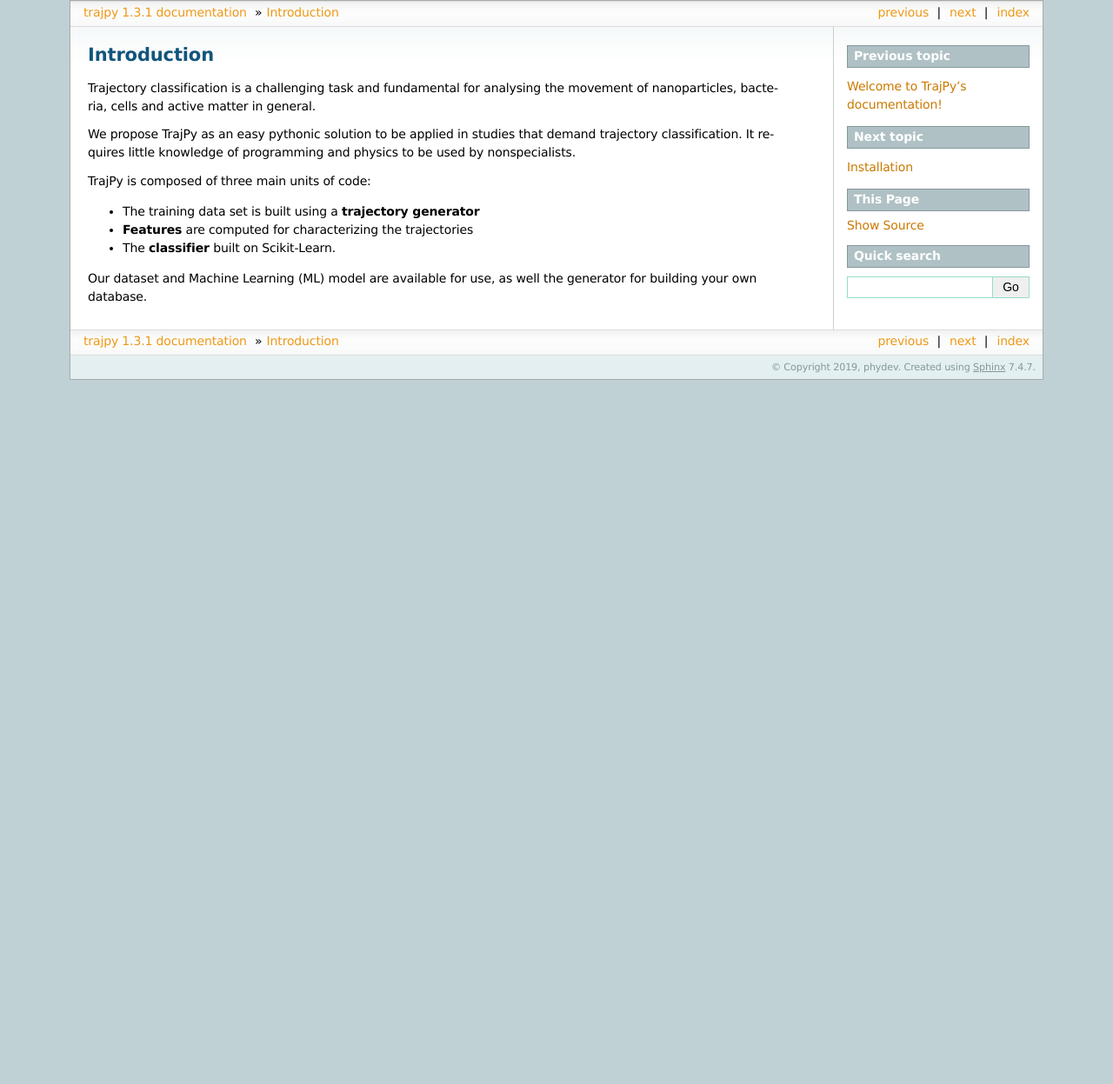
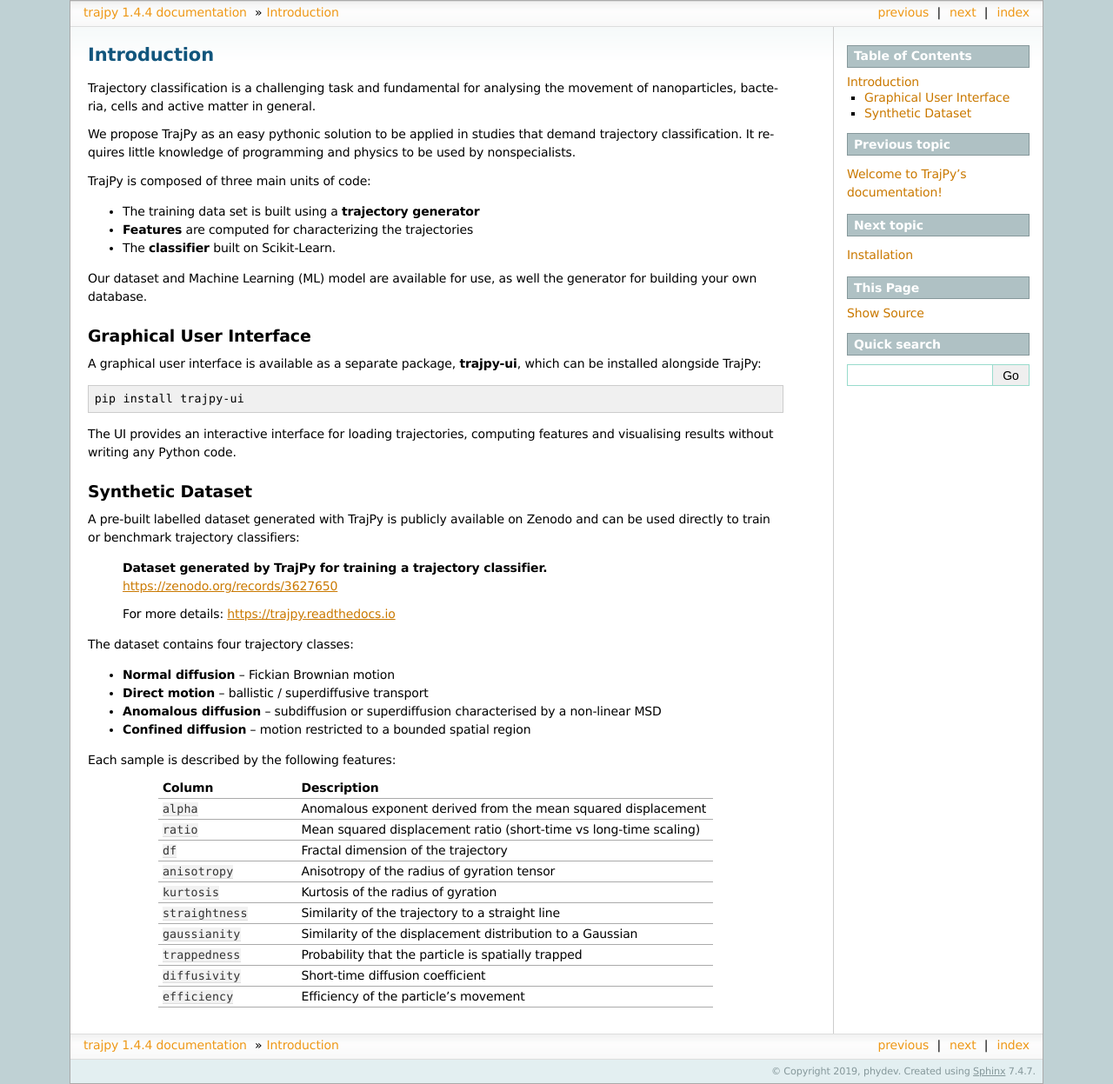
Before and after one commit to ocbe-uio/trajpy, a Sphinx documentation site: the page built from docs/intro.rst, in a window 1280 px wide. Shown: the whole page at 87% size. Built offline with Sphinx 7.4.7, drawn with Linux system fonts in a browser that asks for light colours; before the commit the page ends 900 px from its top, so only the background shows below that.

Commit message:
update readthedocs 1.4

```diff
--- a/docs/conf.py
+++ b/docs/conf.py
@@ -26,9 +26,9 @@
 author = 'Mauricio Moreira-Soares'
 
 # The short X.Y version
-version = ''
+version = '1.4'
 # The full version, including alpha/beta/rc tags
-release = '1.3.1'
+release = '1.4.4'
 
 
 # -- General configuration ---------------------------------------------------
--- a/docs/index.rst
+++ b/docs/index.rst
@@ -12,6 +12,7 @@
    intro
    installation
    tutorial
+   synthetic_data_generator
    modules_index
 
 
--- a/docs/intro.rst
+++ b/docs/intro.rst
@@ -16,3 +16,63 @@
 
 Our dataset and Machine Learning (ML) model are available for use, as well
 the generator for building your own database.
+
+Graphical User Interface
+------------------------
+
+A graphical user interface is available as a separate package, **trajpy-ui**,
+which can be installed alongside TrajPy:
+
+.. code-block:: bash
+
+   pip install trajpy-ui
+
+The UI provides an interactive interface for loading trajectories, computing
+features and visualising results without writing any Python code.
+
+Synthetic Dataset
+-----------------
+
+A pre-built labelled dataset generated with TrajPy is publicly available on
+Zenodo and can be used directly to train or benchmark trajectory classifiers:
+
+   **Dataset generated by TrajPy for training a trajectory classifier.**
+   `https://zenodo.org/records/3627650 <https://zenodo.org/records/3627650>`_
+
+   For more details: `https://trajpy.readthedocs.io <https://trajpy.readthedocs.io>`_
+
+The dataset contains four trajectory classes:
+
+- **Normal diffusion** – Fickian Brownian motion
+- **Direct motion** – ballistic / superdiffusive transport
+- **Anomalous diffusion** – subdiffusion or superdiffusion characterised by a non-linear MSD
+- **Confined diffusion** – motion restricted to a bounded spatial region
+
+Each sample is described by the following features:
+
+.. list-table::
+   :header-rows: 1
+   :widths: 25 75
+
+   * - Column
+     - Description
+   * - ``alpha``
+     - Anomalous exponent derived from the mean squared displacement
+   * - ``ratio``
+     - Mean squared displacement ratio (short-time vs long-time scaling)
+   * - ``df``
+     - Fractal dimension of the trajectory
+   * - ``anisotropy``
+     - Anisotropy of the radius of gyration tensor
+   * - ``kurtosis``
+     - Kurtosis of the radius of gyration
+   * - ``straightness``
+     - Similarity of the trajectory to a straight line
+   * - ``gaussianity``
+     - Similarity of the displacement distribution to a Gaussian
+   * - ``trappedness``
+     - Probability that the particle is spatially trapped
+   * - ``diffusivity``
+     - Short-time diffusion coefficient
+   * - ``efficiency``
+     - Efficiency of the particle's movement
```
Also changed, not shown: docs/installation.rst (+42 -7 lines), docs/synthetic_data_generator.rst (+60 -0 lines).
